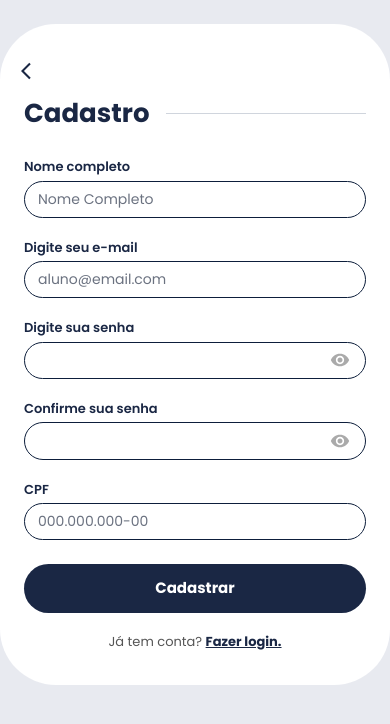
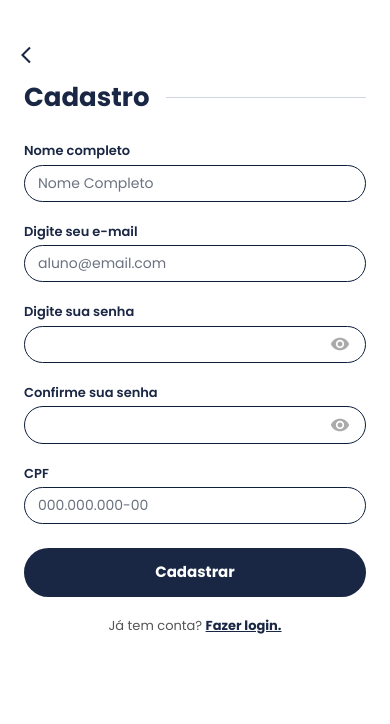
Before and after one commit to UCE020/UCE020-Front, a Next.js app: page /cadastro in a window 390 px wide. Shown: the top 724 px of the page. Built offline with nearby package versions, Linux system fonts and the light colour scheme; what @mui/material-nextjs would draw is missing.

Commit message:
Update RegisterForm.tsx
responsividade tela cadastro

```diff
--- a/src/features/auth/RegisterForm.tsx
+++ b/src/features/auth/RegisterForm.tsx
@@ -311,16 +311,26 @@ export function RegisterForm() {
   return (
     <Box sx={{
       minHeight: "100dvh",
-      bgcolor: "#e8eaf0",
+      bgcolor: { xs: "#fff", sm: "#e8eaf0" },
       display: "flex",
       flexDirection: "column",
+      alignItems: "center",
+      justifyContent: { xs: "flex-start", sm: "center" },
+      px: { xs: 0, sm: 2 },
+      py: { xs: 0, sm: 4 },
     }}>
       <Box sx={{
-        mx: "auto", mt: 3, mb: 4,
-        width: "100%", maxWidth: 420,
+        mx: "auto",
+        mt: { xs: 0, sm: 3 },
+        mb: { xs: 0, sm: 4 },
+        width: "100%",
+        maxWidth: { xs: "100%", sm: 420 },
+        minHeight: { xs: "100dvh", sm: "auto" },
         bgcolor: "#fff",
-        borderRadius: 4,
-        px: 3, py: 4,
+        borderRadius: { xs: 0, sm: 4 },
+        px: { xs: 3, sm: 3 },
+        py: { xs: 5, sm: 4 },
+        boxShadow: { xs: "none", sm: "0 4px 24px rgba(0,0,0,0.08)" },
       }}>
         {/* Botão voltar */}
         {step !== "success" && (
```
